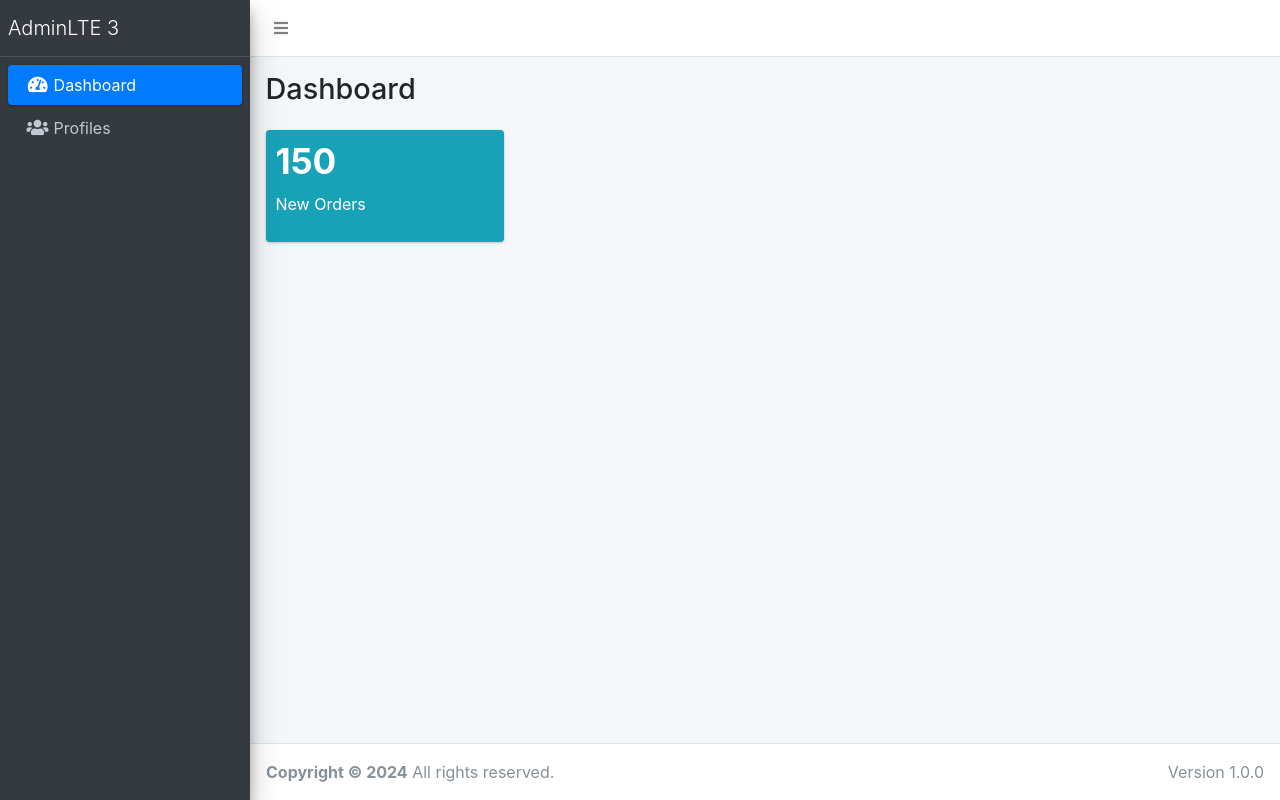
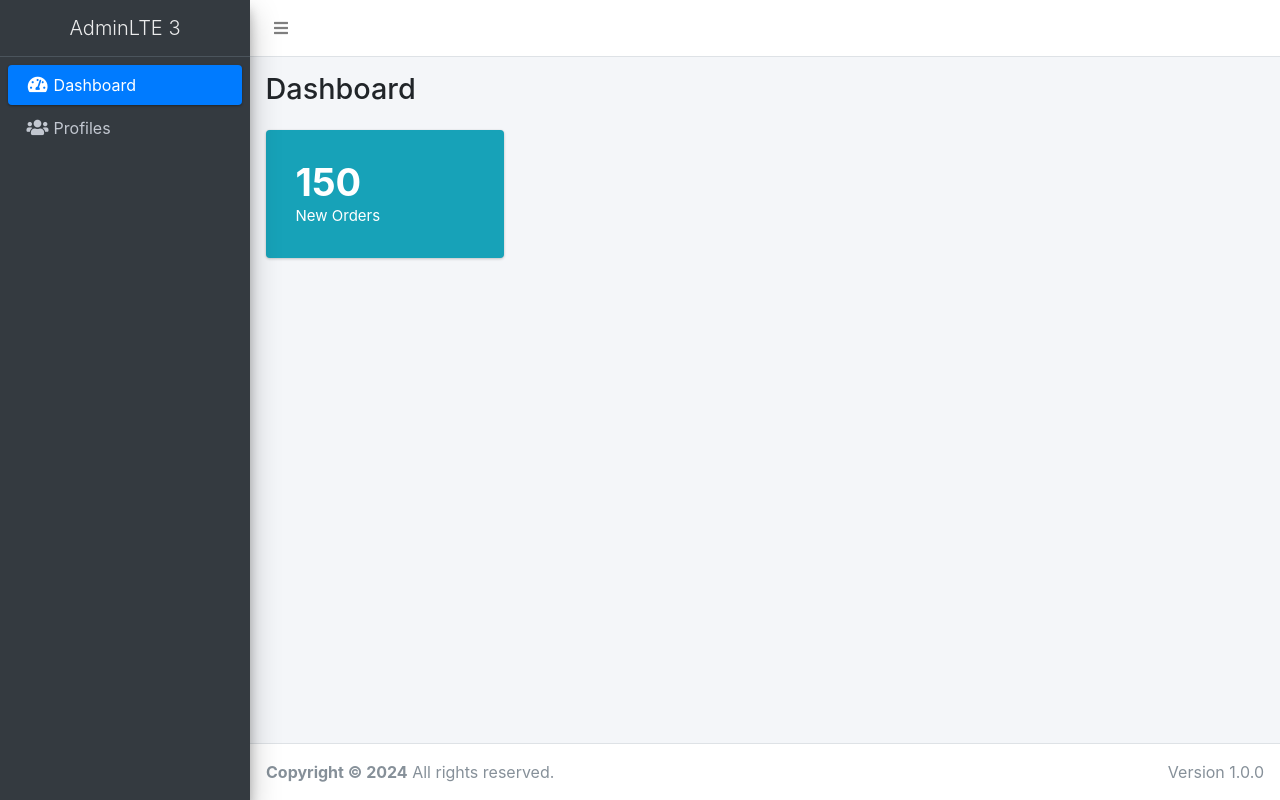
Before and after one commit to orionteles/stackblitz-2, an Angular app: page / in a window 1280 px wide. Built offline with nearby package versions, Linux system fonts and the light colour scheme.

Commit message:
Separating HTML, CSS, and TypeScript files

```diff
--- /dev/null
+++ b/src/app/app.component.css
@@ -0,0 +1,16 @@
+.brand-link {
+  text-align: center;
+  padding: 0.8rem;
+  display: block;
+  color: rgba(255, 255, 255, 0.8);
+  text-decoration: none;
+}
+
+.brand-link:hover {
+  color: rgba(255, 255, 255, 0.9);
+  text-decoration: none;
+}
+
+.nav-link.active {
+  background-color: #007bff;
+}
--- /dev/null
+++ b/src/app/app.component.html
@@ -0,0 +1,45 @@
+<div class="wrapper">
+  <nav class="main-header navbar navbar-expand navbar-white navbar-light">
+    <ul class="navbar-nav">
+      <li class="nav-item">
+        <a class="nav-link" data-widget="pushmenu" href="#" role="button">
+          <i class="fas fa-bars"></i>
+        </a>
+      </li>
+    </ul>
+  </nav>
+
+  <aside class="main-sidebar sidebar-dark-primary elevation-4">
+    <a href="/" class="brand-link">
+      <span class="brand-text font-weight-light">AdminLTE 3</span>
+    </a>
+
+    <div class="sidebar">
+      <nav class="mt-2">
+        <ul class="nav nav-pills nav-sidebar flex-column">
+          <li class="nav-item">
+            <a [routerLink]="['/']" routerLinkActive="active" [routerLinkActiveOptions]="{exact: true}" class="nav-link">
+              <i class="nav-icon fas fa-tachometer-alt"></i>
+              <p>Dashboard</p>
+            </a>
+          </li>
+          <li class="nav-item">
+            <a [routerLink]="['/profiles']" routerLinkActive="active" class="nav-link">
+              <i class="nav-icon fas fa-users"></i>
+              <p>Profiles</p>
+            </a>
+          </li>
+        </ul>
+      </nav>
+    </div>
+  </aside>
+
+  <router-outlet></router-outlet>
+
+  <footer class="main-footer">
+    <div class="float-right d-none d-sm-inline">
+      Version 1.0.0
+    </div>
+    <strong>Copyright &copy; 2024</strong> All rights reserved.
+  </footer>
+</div>
--- /dev/null
+++ b/src/app/components/dashboard/dashboard.component.css
@@ -0,0 +1,21 @@
+.small-box {
+  border-radius: 4px;
+  padding: 20px;
+  margin-bottom: 20px;
+  color: white;
+}
+
+.small-box .inner {
+  padding: 10px;
+}
+
+.small-box h3 {
+  font-size: 38px;
+  margin: 0;
+  font-weight: bold;
+}
+
+.small-box p {
+  font-size: 15px;
+  margin-bottom: 0;
+}
--- /dev/null
+++ b/src/app/components/dashboard/dashboard.component.html
@@ -0,0 +1,25 @@
+<div class="content-wrapper">
+  <div class="content-header">
+    <div class="container-fluid">
+      <div class="row mb-2">
+        <div class="col-sm-6">
+          <h1 class="m-0">Dashboard</h1>
+        </div>
+      </div>
+    </div>
+  </div>
+  <section class="content">
+    <div class="container-fluid">
+      <div class="row">
+        <div class="col-lg-3 col-6">
+          <div class="small-box bg-info">
+            <div class="inner">
+              <h3>150</h3>
+              <p>New Orders</p>
+            </div>
+          </div>
+        </div>
+      </div>
+    </div>
+  </section>
+</div>
--- a/src/app/components/dashboard/dashboard.component.ts
+++ b/src/app/components/dashboard/dashboard.component.ts
@@ -5,32 +5,7 @@ import { CommonModule } from '@angular/common';
   selector: 'app-dashboard',
   standalone: true,
   imports: [CommonModule],
-  template: `
-    <div class="content-wrapper">
-      <div class="content-header">
-        <div class="container-fluid">
-          <div class="row mb-2">
-            <div class="col-sm-6">
-              <h1 class="m-0">Dashboard</h1>
-            </div>
-          </div>
-        </div>
-      </div>
-      <section class="content">
-        <div class="container-fluid">
-          <div class="row">
-            <div class="col-lg-3 col-6">
-              <div class="small-box bg-info">
-                <div class="inner">
-                  <h3>150</h3>
-                  <p>New Orders</p>
-                </div>
-              </div>
-            </div>
-          </div>
-        </div>
-      </section>
-    </div>
-  `
+  templateUrl: './dashboard.component.html',
+  styleUrls: ['./dashboard.component.css']
 })
 export class DashboardComponent {}
--- /dev/null
+++ b/src/app/components/profile/profile-form.component.css
@@ -0,0 +1,7 @@
+.form-group {
+  margin-bottom: 1rem;
+}
+
+.btn {
+  margin-right: 5px;
+}
--- /dev/null
+++ b/src/app/components/profile/profile-form.component.html
@@ -0,0 +1,27 @@
+<div class="content-wrapper">
+  <div class="content-header">
+    <div class="container-fluid">
+      <div class="row mb-2">
+        <div class="col-sm-6">
+          <h1 class="m-0">{{isEditing ? 'Edit' : 'New'}} Profile</h1>
+        </div>
+      </div>
+    </div>
+  </div>
+  <section class="content">
+    <div class="container-fluid">
+      <div class="card">
+        <div class="card-body">
+          <form (ngSubmit)="onSubmit()">
+            <div class="form-group">
+              <label for="name">Name</label>
+              <input type="text" class="form-control" id="name" [(ngModel)]="profile.name" name="name" required>
+            </div>
+            <button type="submit" class="btn btn-primary">Save</button>
+            <button type="button" class="btn btn-secondary" [routerLink]="['/profiles']">Cancel</button>
+          </form>
+        </div>
+      </div>
+    </div>
+  </section>
+</div>
--- a/src/app/components/profile/profile-form.component.ts
+++ b/src/app/components/profile/profile-form.component.ts
@@ -10,35 +10,8 @@ import Swal from 'sweetalert2';
   selector: 'app-profile-form',
   standalone: true,
   imports: [CommonModule, FormsModule, RouterModule],
-  template: `
-    <div class="content-wrapper">
-      <div class="content-header">
-        <div class="container-fluid">
-          <div class="row mb-2">
-            <div class="col-sm-6">
-              <h1 class="m-0">{{isEditing ? 'Edit' : 'New'}} Profile</h1>
-            </div>
-          </div>
-        </div>
-      </div>
-      <section class="content">
-        <div class="container-fluid">
-          <div class="card">
-            <div class="card-body">
-              <form (ngSubmit)="onSubmit()">
-                <div class="form-group">
-                  <label for="name">Name</label>
-                  <input type="text" class="form-control" id="name" [(ngModel)]="profile.name" name="name" required>
-                </div>
-                <button type="submit" class="btn btn-primary">Save</button>
-                <button type="button" class="btn btn-secondary" [routerLink]="['/profiles']">Cancel</button>
-              </form>
-            </div>
-          </div>
-        </div>
-      </section>
-    </div>
-  `
+  templateUrl: './profile-form.component.html',
+  styleUrls: ['./profile-form.component.css']
 })
 export class ProfileFormComponent implements OnInit {
   profile: Profile = { name: '' };
--- /dev/null
+++ b/src/app/components/profile/profile-list.component.css
@@ -0,0 +1,14 @@
+.table-actions {
+  width: 150px;
+  text-align: center;
+}
+
+.btn {
+  margin-right: 5px;
+}
+
+.card-header {
+  display: flex;
+  justify-content: space-between;
+  align-items: center;
+}
--- /dev/null
+++ b/src/app/components/profile/profile-list.component.html
@@ -0,0 +1,48 @@
+<div class="content-wrapper">
+  <div class="content-header">
+    <div class="container-fluid">
+      <div class="row mb-2">
+        <div class="col-sm-6">
+          <h1 class="m-0">Profiles</h1>
+        </div>
+      </div>
+    </div>
+  </div>
+  <section class="content">
+    <div class="container-fluid">
+      <div class="card">
+        <div class="card-header">
+          <h3 class="card-title">Profile List</h3>
+          <button class="btn btn-primary" [routerLink]="['/profiles/new']">
+            New Profile
+          </button>
+        </div>
+        <div class="card-body">
+          <table class="table">
+            <thead>
+              <tr>
+                <th>ID</th>
+                <th>Name</th>
+                <th class="table-actions">Actions</th>
+              </tr>
+            </thead>
+            <tbody>
+              <tr *ngFor="let profile of profiles">
+                <td>{{profile.id}}</td>
+                <td>{{profile.name}}</td>
+                <td>
+                  <button class="btn btn-sm btn-info" [routerLink]="['/profiles/edit', profile.id]">
+                    Edit
+                  </button>
+                  <button class="btn btn-sm btn-danger" (click)="deleteProfile(profile.id!)">
+                    Delete
+                  </button>
+                </td>
+              </tr>
+            </tbody>
+          </table>
+        </div>
+      </div>
+    </div>
+  </section>
+</div>
--- a/src/app/components/profile/profile-list.component.ts
+++ b/src/app/components/profile/profile-list.component.ts
@@ -9,56 +9,8 @@ import Swal from 'sweetalert2';
   selector: 'app-profile-list',
   standalone: true,
   imports: [CommonModule, RouterModule],
-  template: `
-    <div class="content-wrapper">
-      <div class="content-header">
-        <div class="container-fluid">
-          <div class="row mb-2">
-            <div class="col-sm-6">
-              <h1 class="m-0">Profiles</h1>
-            </div>
-          </div>
-        </div>
-      </div>
-      <section class="content">
-        <div class="container-fluid">
-          <div class="card">
-            <div class="card-header">
-              <h3 class="card-title">Profile List</h3>
-              <button class="btn btn-primary" [routerLink]="['/profiles/new']">
-                New Profile
-              </button>
-            </div>
-            <div class="card-body">
-              <table class="table">
-                <thead>
-                  <tr>
-                    <th>ID</th>
-                    <th>Name</th>
-                    <th class="table-actions">Actions</th>
-                  </tr>
-                </thead>
-                <tbody>
-                  <tr *ngFor="let profile of profiles">
-                    <td>{{profile.id}}</td>
-                    <td>{{profile.name}}</td>
-                    <td>
-                      <button class="btn btn-sm btn-info" [routerLink]="['/profiles/edit', profile.id]">
-                        Edit
-                      </button>
-                      <button class="btn btn-sm btn-danger" (click)="deleteProfile(profile.id!)">
-                        Delete
-                      </button>
-                    </td>
-                  </tr>
-                </tbody>
-              </table>
-            </div>
-          </div>
-        </div>
-      </section>
-    </div>
-  `
+  templateUrl: './profile-list.component.html',
+  styleUrls: ['./profile-list.component.css']
 })
 export class ProfileListComponent implements OnInit {
   profiles: Profile[] = [];
--- a/src/main.ts
+++ b/src/main.ts
@@ -10,53 +10,8 @@ import { ProfileFormComponent } from './app/components/profile/profile-form.comp
   selector: 'app-root',
   standalone: true,
   imports: [CommonModule, RouterModule, RouterOutlet],
-  template: `
-    <div class="wrapper">
-      <nav class="main-header navbar navbar-expand navbar-white navbar-light">
-        <ul class="navbar-nav">
-          <li class="nav-item">
-            <a class="nav-link" data-widget="pushmenu" href="#" role="button">
-              <i class="fas fa-bars"></i>
-            </a>
-          </li>
-        </ul>
-      </nav>
-
-      <aside class="main-sidebar sidebar-dark-primary elevation-4">
-        <a href="/" class="brand-link">
-          <span class="brand-text font-weight-light">AdminLTE 3</span>
-        </a>
-
-        <div class="sidebar">
-          <nav class="mt-2">
-            <ul class="nav nav-pills nav-sidebar flex-column">
-              <li class="nav-item">
-                <a [routerLink]="['/']" routerLinkActive="active" [routerLinkActiveOptions]="{exact: true}" class="nav-link">
-                  <i class="nav-icon fas fa-tachometer-alt"></i>
-                  <p>Dashboard</p>
-                </a>
-              </li>
-              <li class="nav-item">
-                <a [routerLink]="['/profiles']" routerLinkActive="active" class="nav-link">
-                  <i class="nav-icon fas fa-users"></i>
-                  <p>Profiles</p>
-                </a>
-              </li>
-            </ul>
-          </nav>
-        </div>
-      </aside>
-
-      <router-outlet></router-outlet>
-
-      <footer class="main-footer">
-        <div class="float-right d-none d-sm-inline">
-          Version 1.0.0
-        </div>
-        <strong>Copyright &copy; 2024</strong> All rights reserved.
-      </footer>
-    </div>
-  `
+  templateUrl: './app/app.component.html',
+  styleUrls: ['./app/app.component.css']
 })
 export class App {
   name = 'Angular';
```
